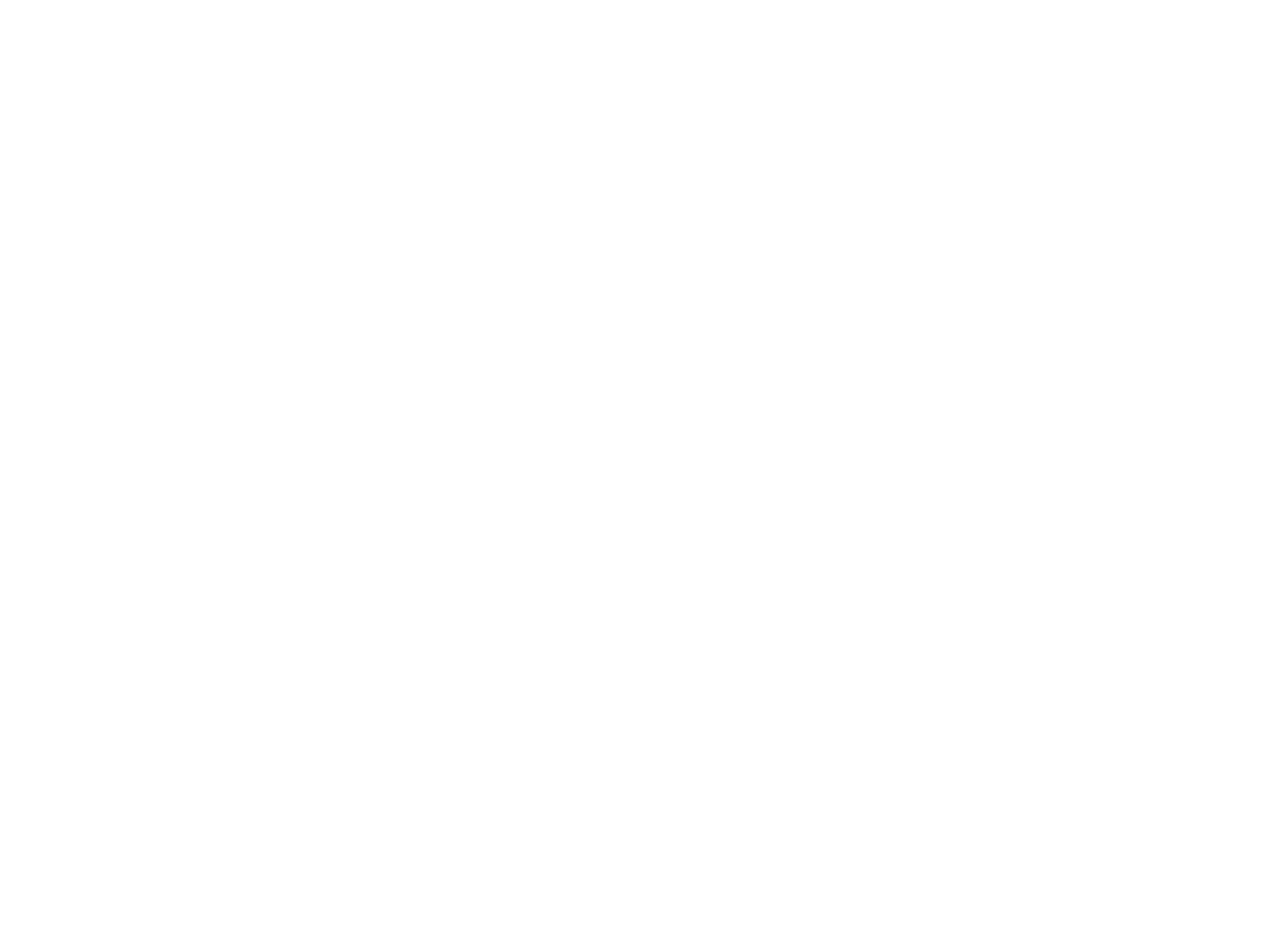
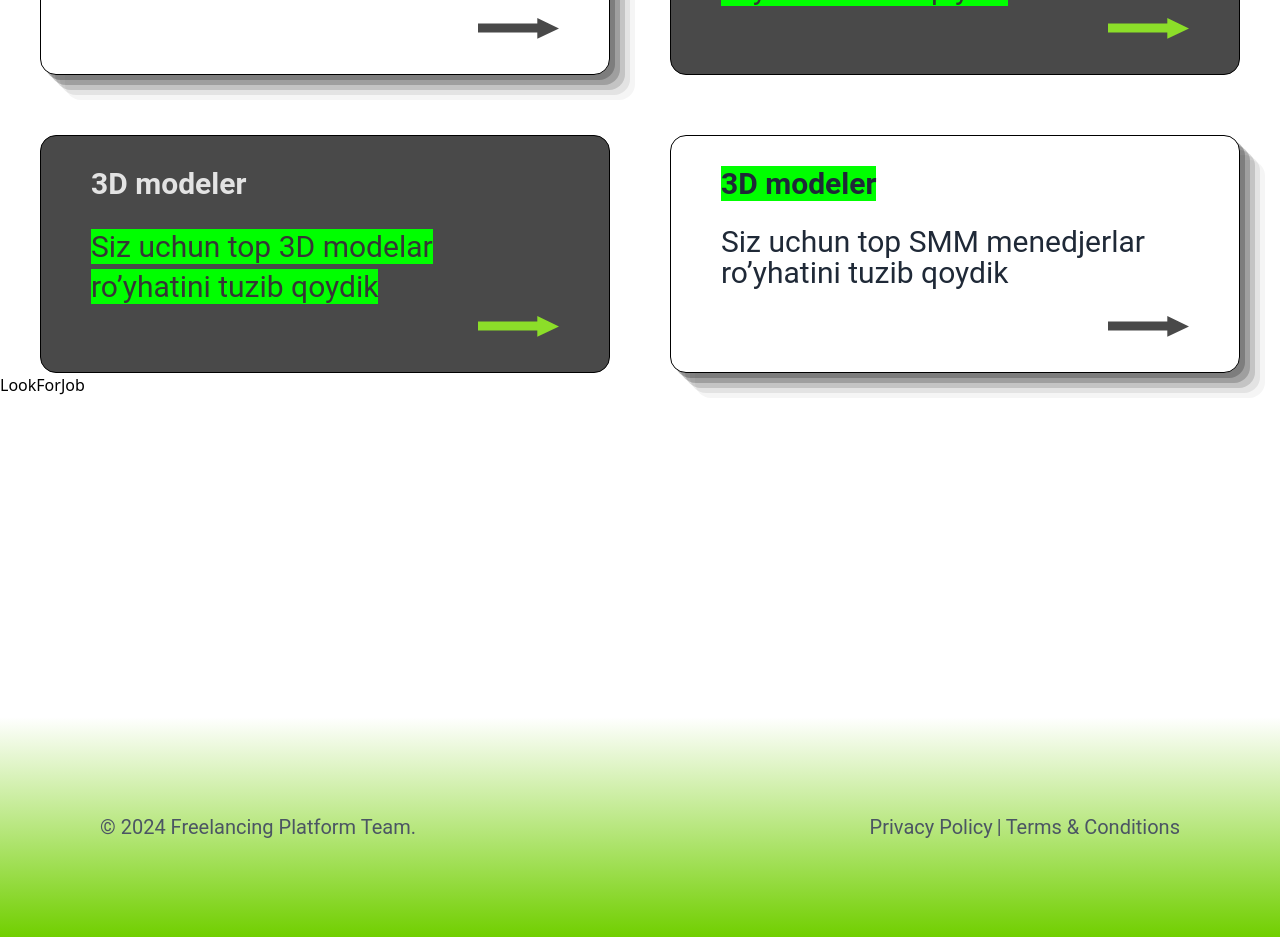
Before and after one commit to sFarkhod/Freelancing-Platform-Frontend, a React (Create React App) app: page / in a window 1280 px wide. Shown: the part 1300-2237 px from the top of the page. Before the commit the page ends 1292 px from the top, so only its background shows below. Built offline with nearby package versions, Linux system fonts and the light colour scheme.

Commit message:
CaregoryFreelance and Footer section is done

```diff
--- /dev/null
+++ b/src/components/CategoryFreelancer/CategoryFreelancerCard/index.tsx
@@ -0,0 +1,34 @@
+import type { FC } from 'react'
+
+const CategoryFreelancerCard: FC = () => {
+	return (
+		<div className='border-[1px] border-solid border-black rounded-2xl bg-primary px-[50px] py-[35px] relative'>
+			<h3 className='font-roboto font-semibold text-[30px] leading-[86%] text-[#e3e3e3]'>
+				3D modeler
+			</h3>
+			<p className='font-roboto text-[30px] font-normal leading-[103%] text-[#363636] my-[30px]'>
+				<span className='bg-secondary leading-[40px]'>
+					Siz uchun top 3D modelar ro’yhatini tuzib qoydik
+				</span>
+			</p>
+			<div className='absolute right-[50px] bottom-[35px] cursor-pointer'>
+				<svg
+					width='81'
+					height='21'
+					viewBox='0 0 81 21'
+					fill='none'
+					xmlns='http://www.w3.org/2000/svg'
+				>
+					<path
+						fill-rule='evenodd'
+						clip-rule='evenodd'
+						d='M59.3036 20.7846L81 10.3923L59.3036 0V5.3923H0V14.3923H59.3036V20.7846Z'
+						fill='#8CDE29'
+					/>
+				</svg>
+			</div>
+		</div>
+	)
+}
+
+export default CategoryFreelancerCard
--- /dev/null
+++ b/src/components/CategoryFreelancer/CategoryFreelancerCardTwice/index.tsx
@@ -0,0 +1,32 @@
+import type { FC } from 'react'
+
+const CategoryFreelancerCardSecond: FC = () => {
+	return (
+		<div className='border-[1px] border-solid border-black rounded-2xl bg-white px-[50px] py-[35px] relative shadow-secondCardShadow'>
+			<h3 className='font-roboto font-semibold text-[30px] leading-[86%] text-[#1f2937] '>
+				<span className='bg-secondary'>3D modeler</span>
+			</h3>
+			<p className='font-roboto text-[30px] font-normal leading-[103%] text-[#1f2937] my-[30px]'>
+				Siz uchun top SMM menedjerlar ro’yhatini tuzib qoydik
+			</p>
+			<div className='absolute right-[50px] bottom-[35px] cursor-pointer'>
+				<svg
+					width='81'
+					height='21'
+					viewBox='0 0 81 21'
+					fill='none'
+					xmlns='http://www.w3.org/2000/svg'
+				>
+					<path
+						fill-rule='evenodd'
+						clip-rule='evenodd'
+						d='M59.3036 20.7846L81 10.3923L59.3036 0V5.3923H0V14.3923H59.3036V20.7846Z'
+						fill='#494949'
+					/>
+				</svg>
+			</div>
+		</div>
+	)
+}
+
+export default CategoryFreelancerCardSecond
--- /dev/null
+++ b/src/components/CategoryFreelancer/index.tsx
@@ -0,0 +1,30 @@
+import type { FC } from 'react'
+import CategoryFreelancerCard from './CategoryFreelancerCard'
+import CategoryFreelancerCardSecond from './CategoryFreelancerCardTwice'
+
+const categoryFreelanceImage = require('../../assets/images/categories-freelancer-image.png')
+
+const CategoryFreelancer: FC = () => {
+	return (
+		<div className='mt-[200px] max-3xl:mt-[150px] max-2xl:mt-[100px] '>
+			<h2 className='font-roboto font-semibold text-[30px] max-3xl:text-[24px] leading-[86%] text-[#1F2937] px-20 max-3xl:px-10'>
+				Ommabop xizmatlar
+			</h2>
+			<div className='mt-20 max-3xl:mt-10 flex justify-between items-center gap-[150px] max-3xl:gap-[100px] max-2xl:gap-[50px] px-20 max-3xl:px-10'>
+				<div className='grid grid-cols-2 gap-x-[60px] gap-y-[84px] max-2xl:gap-y-[60px]'>
+					<CategoryFreelancerCardSecond />
+					<CategoryFreelancerCard />
+					<CategoryFreelancerCard />
+					<CategoryFreelancerCardSecond />
+				</div>
+				<img
+					src={categoryFreelanceImage}
+					alt='category freelance section'
+					className='w-[592px] h-[592px] max-2xl:hidden'
+				/>
+			</div>
+		</div>
+	)
+}
+
+export default CategoryFreelancer
--- /dev/null
+++ b/src/components/Footer/index.tsx
@@ -0,0 +1,18 @@
+import type { FC } from 'react'
+
+const Footer: FC = () => {
+	return (
+		<div className='footer p-[140px] max-3xl:p-[100px] max-xl:px-10 flex justify-between'>
+			<p className='font-roboto font-normal text-xl leading-[100%] text-[#4b5563] cursor-pointer'>
+				© 2024 Freelancing Platform Team.
+			</p>
+			<ul className='flex gap-1 font-roboto font-normal text-xl leading-[100%] text-[#4b5563]'>
+				<li className='cursor-pointer'>Privacy Policy</li>
+				<li>|</li>
+				<li className='cursor-pointer'> Terms & Conditions</li>
+			</ul>
+		</div>
+	)
+}
+
+export default Footer
--- /dev/null
+++ b/src/components/LookForJob/index.tsx
@@ -0,0 +1,7 @@
+import type { FC } from 'react'
+
+const LookForJob: FC = () => {
+	return <div>LookForJob</div>
+}
+
+export default LookForJob
--- a/src/components/PopularServices/ServiceCard/index.tsx
+++ b/src/components/PopularServices/ServiceCard/index.tsx
@@ -7,12 +7,12 @@
 			<img
 				src={servicesCardImage}
 				alt='service card img'
-				className='hover:shadow-cardImageShadow transition duration-300'
+				className='hover:shadow-cardImageShadow transition duration-300 cursor-pointer'
 			/>
 			<h3 className='font-roboto font-semibold text-[18px] leading-[120%] text-[#1F2937] mt-1'>
 				Webb-Dizayner
 			</h3>
-			<p className='font-roboto font-light text-[10px] leading-[200%] text-[#1F2937]'>
+			<p className='font-roboto font-light text-[12px] leading-[200%] text-[#1F2937]'>
 				Kop yillik tajribali UI | UX dizaynerman.
 			</p>
 		</div>
--- a/src/index.css
+++ b/src/index.css
@@ -16,3 +16,7 @@
 	background-size: cover;
 	background-repeat: no-repeat;
 }
+
+.footer {
+	background: linear-gradient(360deg, #71cf00 0%, #fff 100%);
+}
--- a/src/pages/Home/index.tsx
+++ b/src/pages/Home/index.tsx
@@ -1,4 +1,7 @@
+import CategoryFreelancer from '../../components/CategoryFreelancer'
+import Footer from '../../components/Footer'
 import Hero from '../../components/Hero'
+import LookForJob from '../../components/LookForJob'
 import PopularServices from '../../components/PopularServices'
 
 const Home = () => {
@@ -6,7 +9,10 @@
 		<div>
 			<Hero />
 			<PopularServices />
+			<CategoryFreelancer />
+			<LookForJob />
 			<div className='h-80'></div>
+			<Footer />
 		</div>
 	)
 }
--- a/tailwind.config.js
+++ b/tailwind.config.js
@@ -14,6 +14,8 @@
 				cardImageShadow:
 					'0 4px 4px 0 rgba(0, 0, 0, 0.25), 0 4px 4px 0 rgba(0, 0, 0, 0.25)',
 				cardShadow: '0 4px 9px 0 rgba(0, 0, 0, 0.2)',
+				secondCardShadow:
+					'rgba(73, 73, 73, 0.4) 5px 5px, rgba(73, 73, 73, 0.3) 10px 10px, rgba(73, 73, 73, 0.2) 15px 15px, rgba(73, 73, 73, 0.1) 20px 20px, rgba(73, 73, 73, 0.05) 25px 25px;',
 			},
 			fontFamily: {
 				mako: ['Mako', 'sans-serif'],
```
Also changed, not shown: src/assets/images/categories-freelancer-image.png (added).
